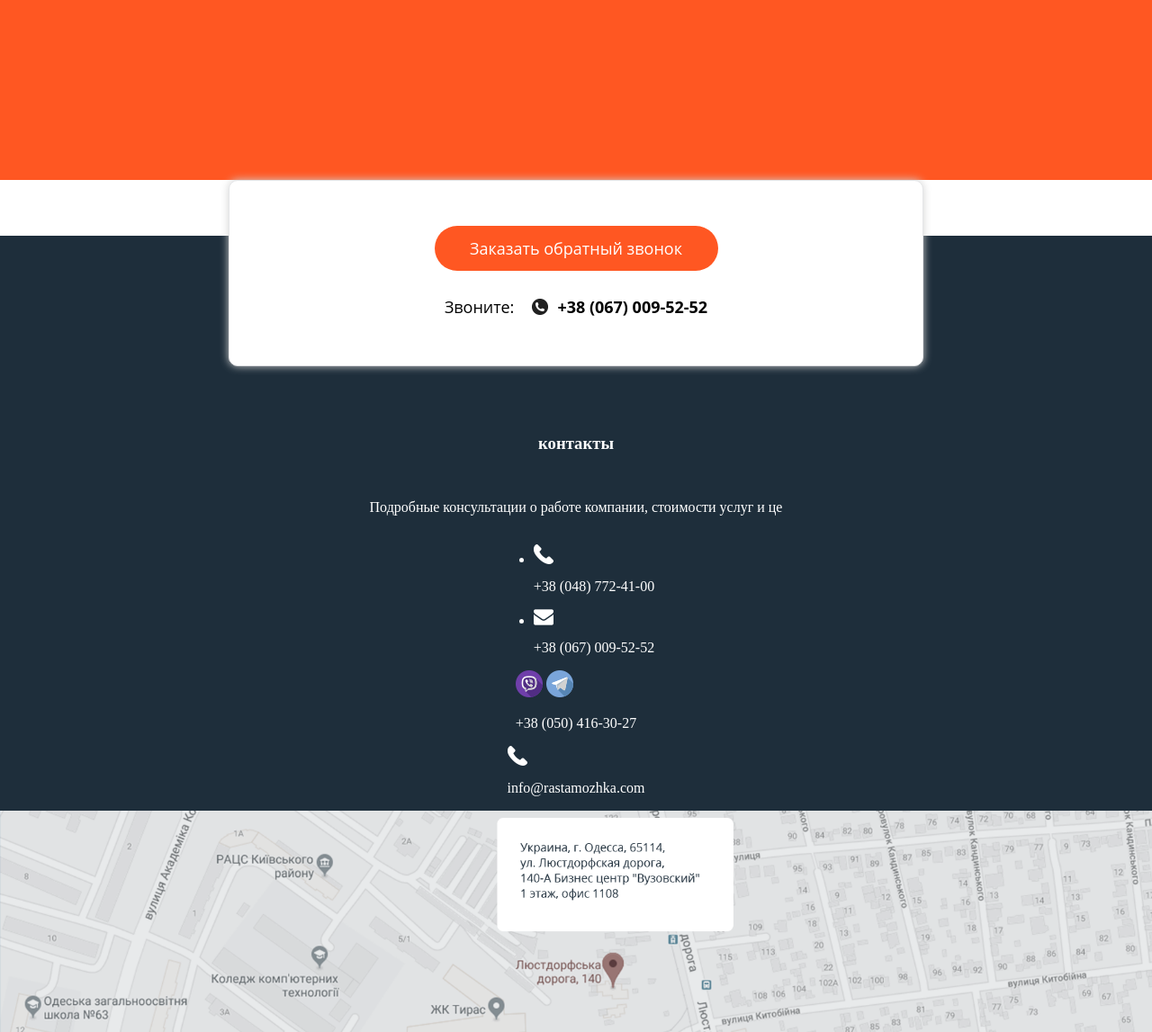
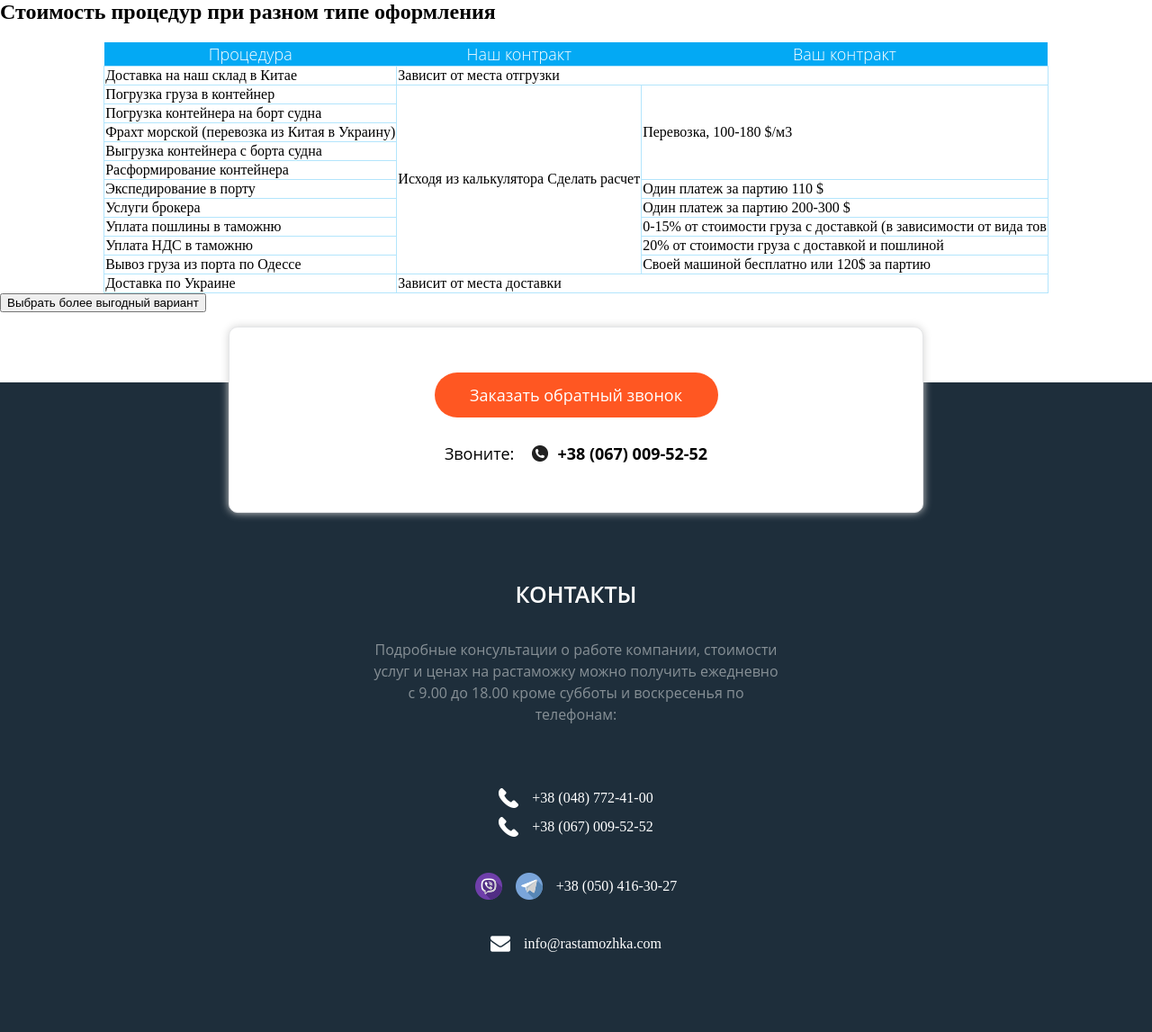
Before and after one commit to CSJedi/DjangoLanding, a Django app: page / in a window 1280 px wide. Shown: the top 1147 px of the page at 90% size. Run offline with Django 3.2, Linux system fonts and the light colour scheme.

Commit message:
add cost table

```diff
--- a/landing/static/css/style.css
+++ b/landing/static/css/style.css
@@ -195,8 +195,9 @@ html, body, .menu ul, .menu li{
 	box-shadow: 0 0 10px #d2d2d2;
 	position: relative;
 }
-.map-container>img {
+.map-container>iframe {
 	width: 100%;
+	height: 430px;
 }
 .callback-container>form>button {
 	min-width: 315px;
@@ -245,9 +246,73 @@ article.contacts-container {
 }
 .contacts-container>h1 {
 	margin:  75px auto 35px;
+    font-family: "Open Sans", sans-serif;
+    font-size: 25px;
+    line-height: 30px;
+    font-weight: 600;
+    text-transform: uppercase;
 }
-.red{
-	background-color: #ff5722;
-	height: 200px;
+.telephones-container>ul {
+    list-style-type: none;
+    margin: 70px auto 40px;
+    padding: 0;
+}
+.telephones-container>ul>li,
+.social_networks-container,
+.email-container {
+    display: flex;
+    align-items: center;
+}
+.telephones-container>ul>li img,
+.social_networks-container img,
+.email-container img {
+    margin-right: 15px;
+}
+.telephones-container>ul>li p,
+.social_networks-container p,
+.email-container p{
+    margin: 0;
+}
+.contacts-container>p{
+    color: #879096;
+    word-wrap: break-word;
+    min-width: 460px;
+    display: block;
+    margin: 0 auto;
+    width: 33%;
+    font-family: "Open Sans", sans-serif;
+    font-size: 16px;
+    line-height: 24px;
+    text-align: center;
+}
+.telephones-container>ul>li {
+    margin: 10px auto;
+}
+.social_networks-container {
+    margin-bottom: 40px;
+}
+.email-container {
+    margin-bottom: 90px;
 }
 /* footer end */
+/* cost-table */
+.cost-table th {
+    font-family: "Open Sans", sans-serif;
+    font-size: 18px;
+    line-height: 24px;
+    text-align: center;
+    color:#fff;
+    font-weight: 100;
+    border: 0px solid #fff;
+}
+.cost-table td{
+    border: 1px solid #b3e5fc;
+}
+.cost-table table{
+    min-width: 1030px;
+    margin: 0 auto;
+    border-collapse: collapse;
+}
+.cost-table thead {
+    background-color: #03a9f4;
+}
--- a/landing/templates/landing/index.html
+++ b/landing/templates/landing/index.html
@@ -243,7 +243,68 @@
         <!--<div class="button_center" style="margin: 5% 0% 5% 40%;">-->
             <!--<a class="round_button_order" href="">Выбрать более выгодный вариант</a>-->
         <!--</div>-->
-        <div class="red"></div>
+    <section class="cost-table">
+        <h1>Стоимость процедур при разном типе оформления </h1>
+        <table>
+            <thead>
+            <tr>
+                <th>Процедура</th>
+                <th>Наш контракт</th>
+                <th>Ваш контракт</th>
+            </tr>
+            </thead>
+            <tbody>
+            <tr>
+                <td>Доставка на наш склад в Китае</td>
+                <td colspan="2">Зависит от места отгрузки</td>
+            </tr>
+            <tr>
+                <td>Погрузка груза в контейнер</td>
+                <td rowspan="10">Исходя из калькулятора <a href="#">Сделать расчет</a> </td>
+                <td rowspan="5">Перевозка, 100-180 $/м3 </td>
+            </tr>
+            <tr>
+                <td>Погрузка контейнера на борт судна</td>
+            </tr>
+            <tr>
+                <td>Фрахт морской (перевозка из Китая в Украину)</td>
+            </tr>
+            <tr>
+                <td>Выгрузка контейнера с борта судна</td>
+            </tr>
+            <tr>
+                <td>Расформирование контейнера </td>
+            </tr>
+            <tr>
+                <td>Экспедирование в порту</td>
+                <td>Один платеж за партию 110 $</td>
+            </tr>
+            <tr>
+                <td>Услуги брокера</td>
+                <td>Один платеж за партию 200-300 $</td>
+            </tr>
+            <tr>
+                <td>Уплата пошлины в таможню</td>
+                <td>0-15% от стоимости груза с доставкой (в зависимости от вида тов</td>
+            </tr>
+            <tr>
+                <td>Уплата НДС в таможню</td>
+                <td>20% от стоимости груза с доставкой и пошлиной</td>
+            </tr>
+            <tr>
+                <td>Вывоз груза из порта по Одессе</td>
+                <td>Своей машиной бесплатно или 120$ за партию </td>
+            </tr>
+            <tr>
+                <td>Доставка по Украине</td>
+                <td colspan="2"> Зависит от места доставки</td>
+            </tr>
+            </tbody>
+        </table>
+        <form action="">
+            <button>Выбрать более выгодный вариант</button>
+        </form>
+    </section>
     <footer>
         <section class="footer-container">
             <div class="callback-container">
@@ -260,7 +321,9 @@
             </div>
             <article class="contacts-container">
                 <h1>контакты</h1>
-                <p>Подробные консультации о работе компании, стоимости  услуг и це</p>
+                <p>Подробные консультации о работе компании, стоимости  услуг
+                    и ценах на растаможку можно получить ежедневно с 9.00 до 18.00
+                    кроме субботы и воскресенья по телефонам:</p>
                 <div class="telephones-container">
                     <ul>
                         <li>
@@ -268,7 +331,7 @@
                             <p>+38 (048) 772-41-00</p>
                         </li>
                         <li>
-                            <img src="{% static 'images/envelope.png' %}" alt="small white telephone icon">
+                            <img src="{% static 'images/phone-icon2.png' %}" alt="small white telephone icon">
                             <p>+38 (067) 009-52-52</p>
                         </li>
                     </ul>
@@ -279,12 +342,12 @@
                     <p>+38 (050) 416-30-27</p>
                 </div>
                 <div class="email-container">
-                    <img src="{% static 'images/phone-icon2.png' %}" alt="small white email icon">
+                    <img src="{% static 'images/envelope.png' %}" alt="small white email icon">
                     <p>info@rastamozhka.com</p>
                 </div>
             </article>
             <article class="map-container">
-                <img src="{% static 'images/map.png' %}" alt="map">
+                <iframe src="https://www.google.com/maps/embed?pb=!1m18!1m12!1m3!1d687.6896148319265!2d30.726016327885812!3d46.41384447912369!2m3!1f0!2f0!3f0!3m2!1i1024!2i768!4f13.1!3m3!1m2!1s0x40c6336ff7e679cd%3A0xd218aef31379b2ac!2z0JvRjtGB0YLQtNC-0YDRhNGB0LrQsNGPINC00L7RgC4sIDE0MCwg0J7QtNC10YHRgdCwLCDQntC00LXRgdGB0LrQsNGPINC-0LHQu9Cw0YHRgtGMLCA2NTAwMA!5e0!3m2!1sru!2sua!4v1515354722244" width="600" height="450" frameborder="0" style="border:0" allowfullscreen></iframe>
             </article>
         </section>
     </footer>
```
